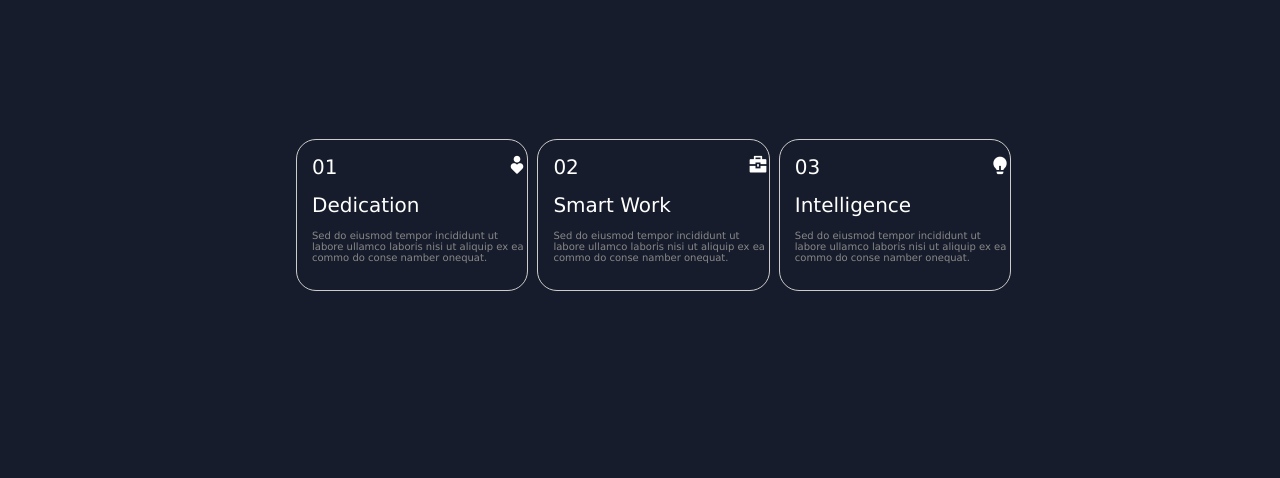
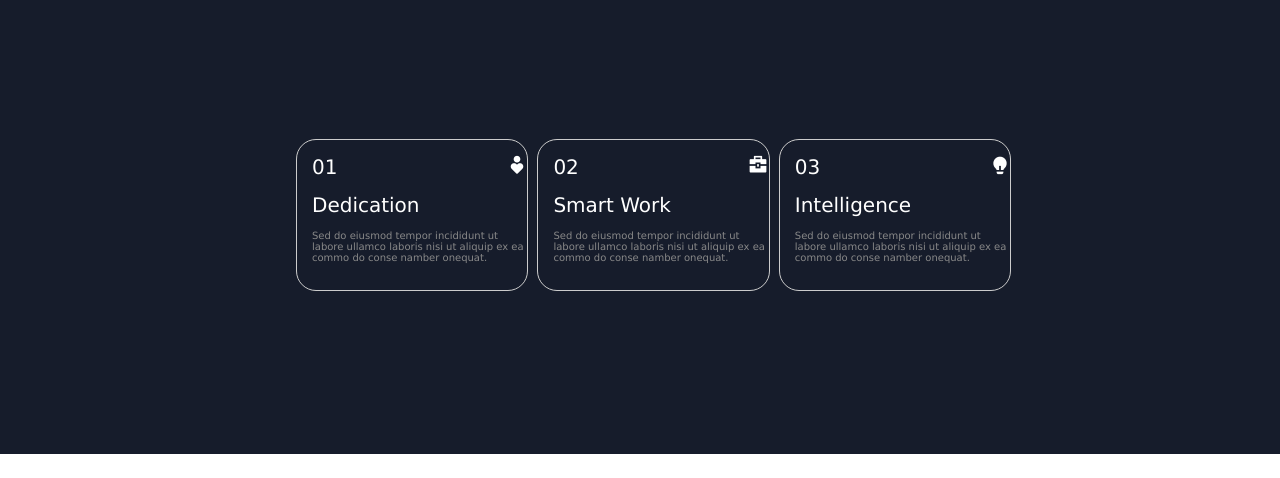
Before and after one commit to AbdoHendawy/HTML_CSS_Template_one-CV-, a plain HTML site: page index.html in a window 1280 px wide. Shown: the part 461-939 px from the top of the page. After the commit the page ends 915 px from the top, so only its background shows below. Drawn offline with Linux system fonts and the light colour scheme.

Commit message:
Update style.css

```diff
--- a/style.css
+++ b/style.css
@@ -5,7 +5,7 @@ body {
 
 .container {
     width: 100%;
-    height: 939px;
+    height: 915px;
     position: relative;
     background-color: #161C2B;
 }
```
